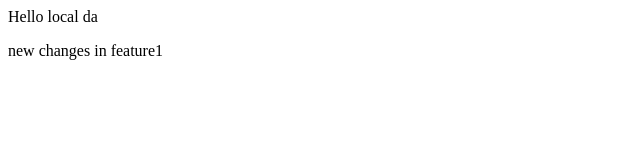
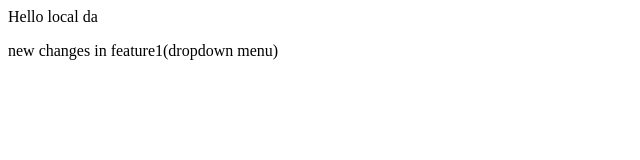
Before and after one commit to Chida-46/localrepo, a plain HTML site: page localrepo/index.html in a window 1280 px wide. Shown: the whole page, without its empty margins (0-640 px from the left). Drawn offline with Linux system fonts and the light colour scheme.

```diff
--- a/localrepo/index.html
+++ b/localrepo/index.html
@@ -1,2 +1,2 @@
 <p>Hello local da</p>
-<p>new changes in feature1</p>
+<p>new changes in feature1(dropdown menu)</p>
```
